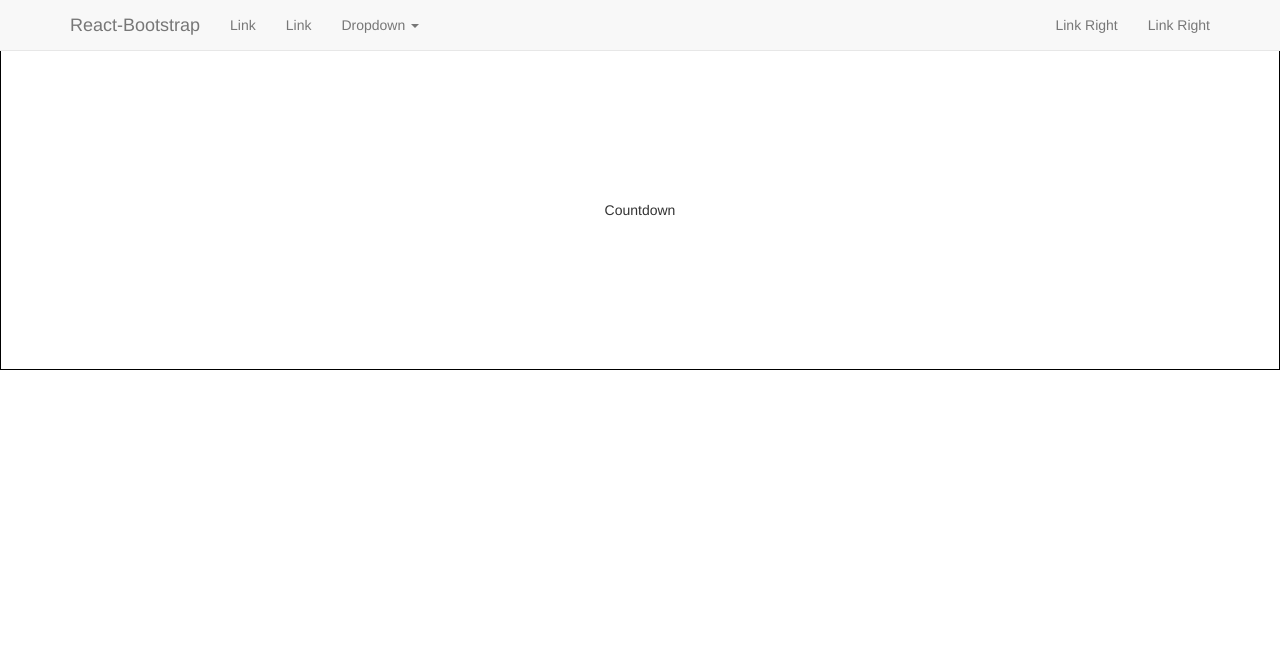
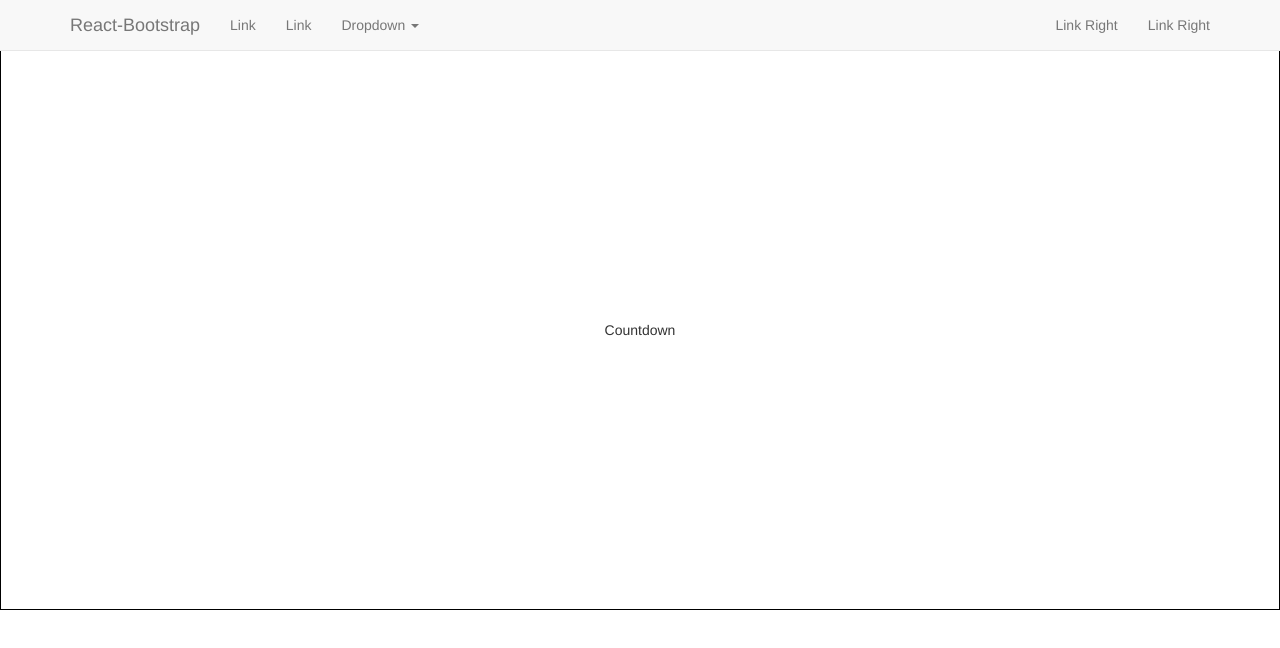
Before and after one commit to pet-informatica/enepet2019, a React app: page / in a window 1280 px wide. Built offline with nearby package versions, Linux system fonts and the light colour scheme.

Commit message:
Configura a altura do container do countdown

```diff
--- a/src/containers/Home/Countdown/Countdown.css
+++ b/src/containers/Home/Countdown/Countdown.css
@@ -1,6 +1,6 @@
 .Countdown {
     width: 100%;
-    height: 40vh;
+    height: 70vh;
 
     display: flex;
     flex-direction: column;
--- a/src/containers/Home/Navbar/index.js
+++ b/src/containers/Home/Navbar/index.js
@@ -1,6 +1,5 @@
 import React, { Component } from 'react';
 import { Navbar, Nav, NavItem, NavDropdown, MenuItem } from 'react-bootstrap';
-import './Navbar.css';
 
 class CustomNavbar extends Component {
 
```
Also changed, not shown: src/containers/Home/Navbar/Navbar.css (deleted).
